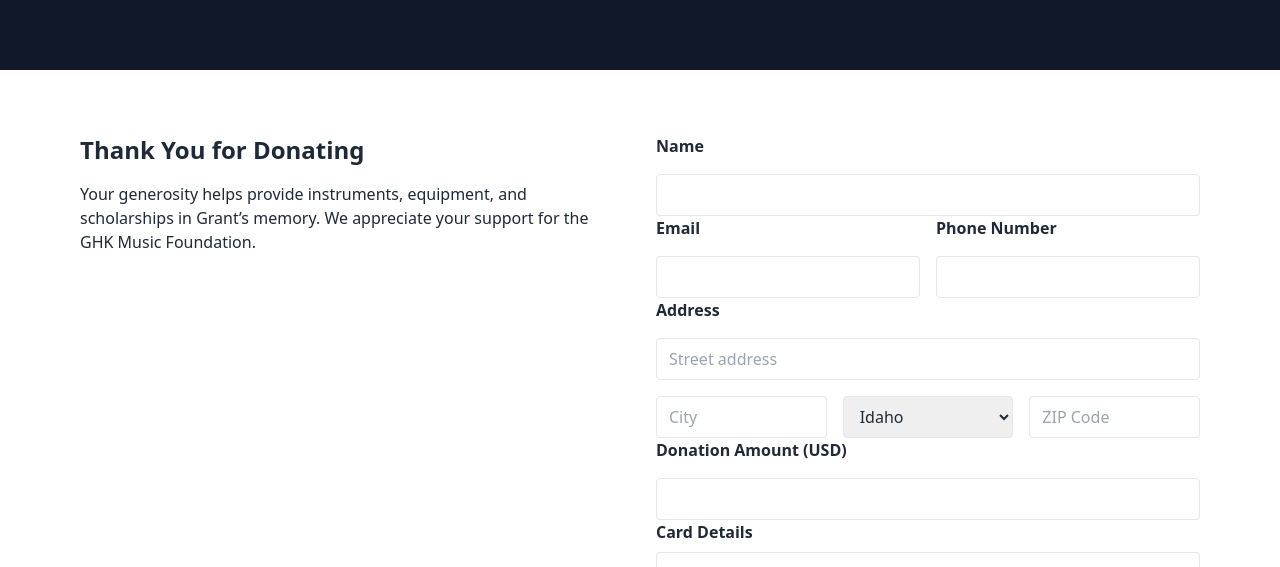
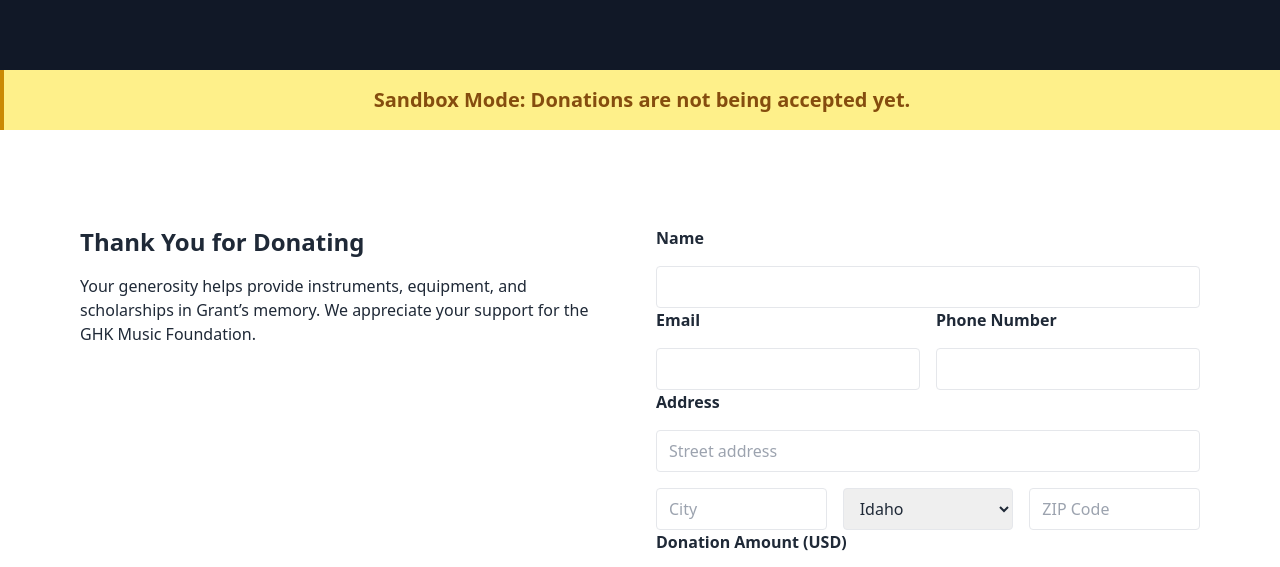
Before and after one commit to tsicloud/ghkfoundation, a website: page donate.html in a window 1280 px wide. Shown: the part 194-761 px from the top of the page. Drawn offline with nearby package versions, Linux system fonts and the light colour scheme; a script that the page names is missing.

Commit message:
sandbox mode

```diff
--- a/donate.html
+++ b/donate.html
@@ -43,6 +43,14 @@
         <h1 class="text-4xl font-bold text-center">Donate</h1>
       </div>
     </section>
+
+    <!-- Sandbox Mode Notice -->
+    <section class="bg-yellow-200 text-yellow-800 border-l-4 border-yellow-600 p-4 mb-8">
+      <p class="text-center text-xl font-semibold">
+        Sandbox Mode: Donations are not being accepted yet.
+      </p>
+    </section>
+
 
     <!-- Donation Form & Thank You -->
     <section class="py-16">
```
